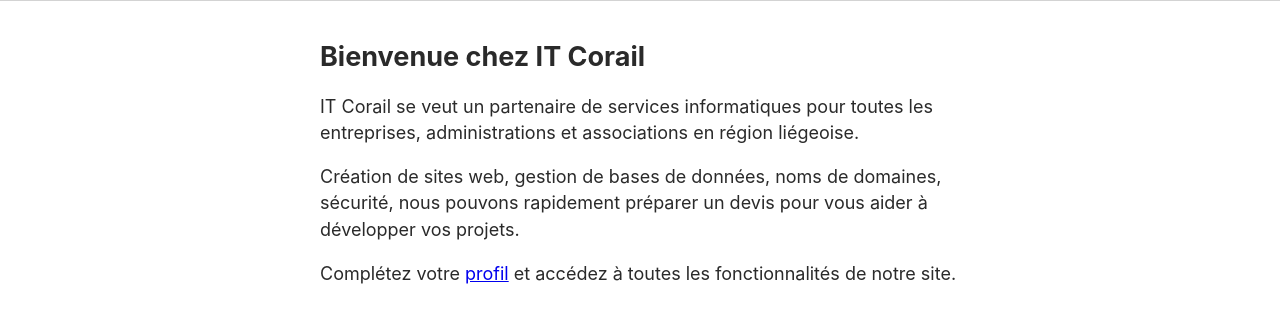
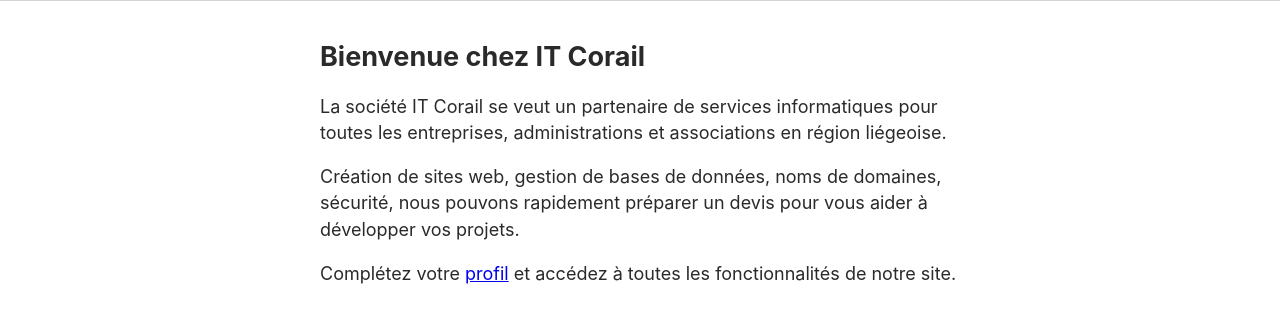
Before and after one commit to plicplic/newcorail, a Gatsby site: page / in a window 1280 px wide. Shown: the part 119-440 px from the top of the page. Built offline with nearby package versions, Linux system fonts and the light colour scheme; Gatsby itself is replaced by a stand-in of ours.

Commit message:
Changement sur la page d'accueil

```diff
--- a/src/pages/index.js
+++ b/src/pages/index.js
@@ -9,7 +9,7 @@
     <Status />
     <View title="Bienvenue chez IT Corail">
       <p>
-        IT Corail se veut un partenaire de services informatiques pour toutes les entreprises, administrations et associations en région liégeoise.
+        La société IT Corail se veut un partenaire de services informatiques pour toutes les entreprises, administrations et associations en région liégeoise.
       </p>
 
       <p>Création de sites web, gestion de bases de données, noms de domaines, sécurité, nous pouvons rapidement préparer un devis pour vous aider à développer vos projets.
```
